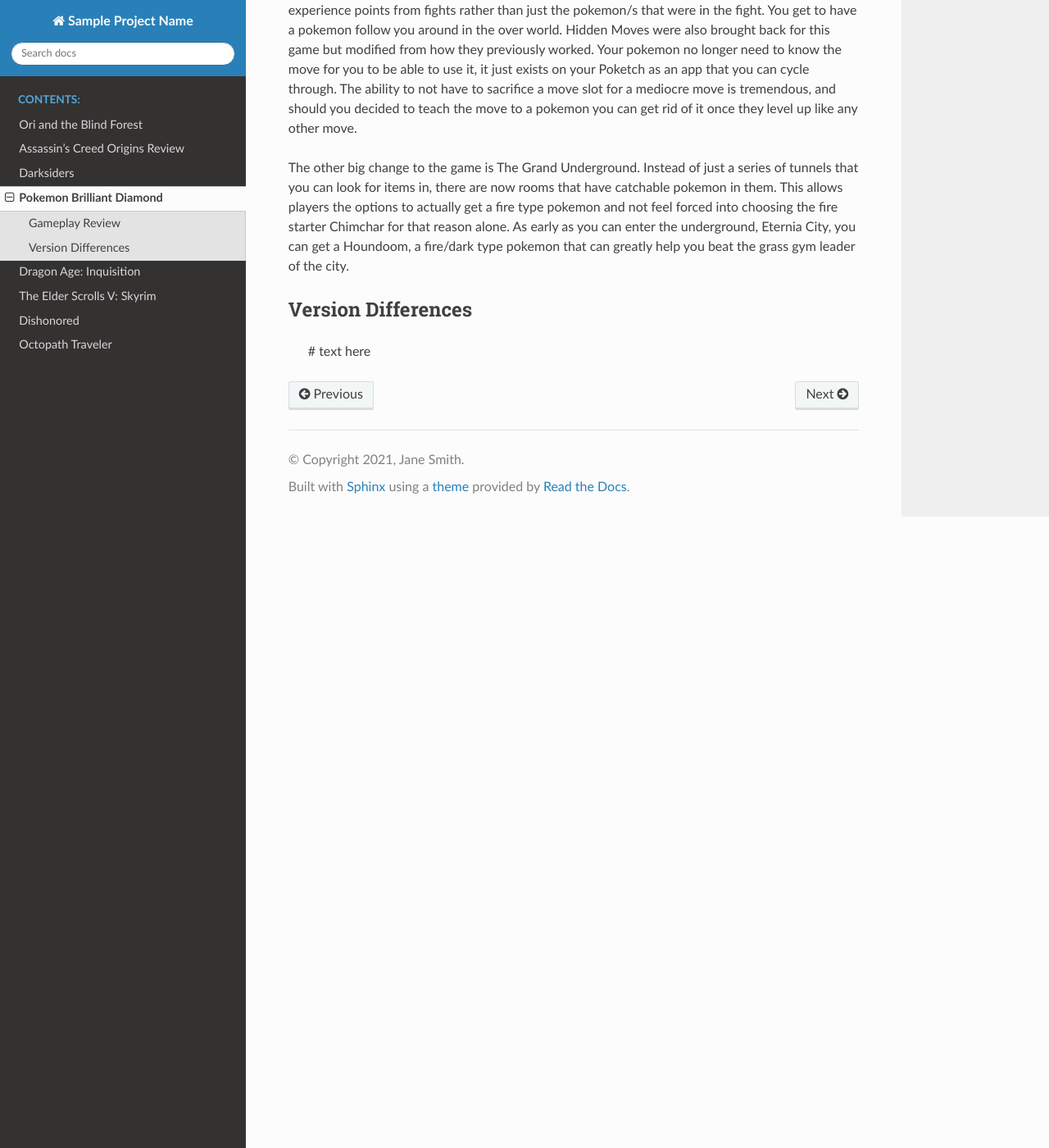
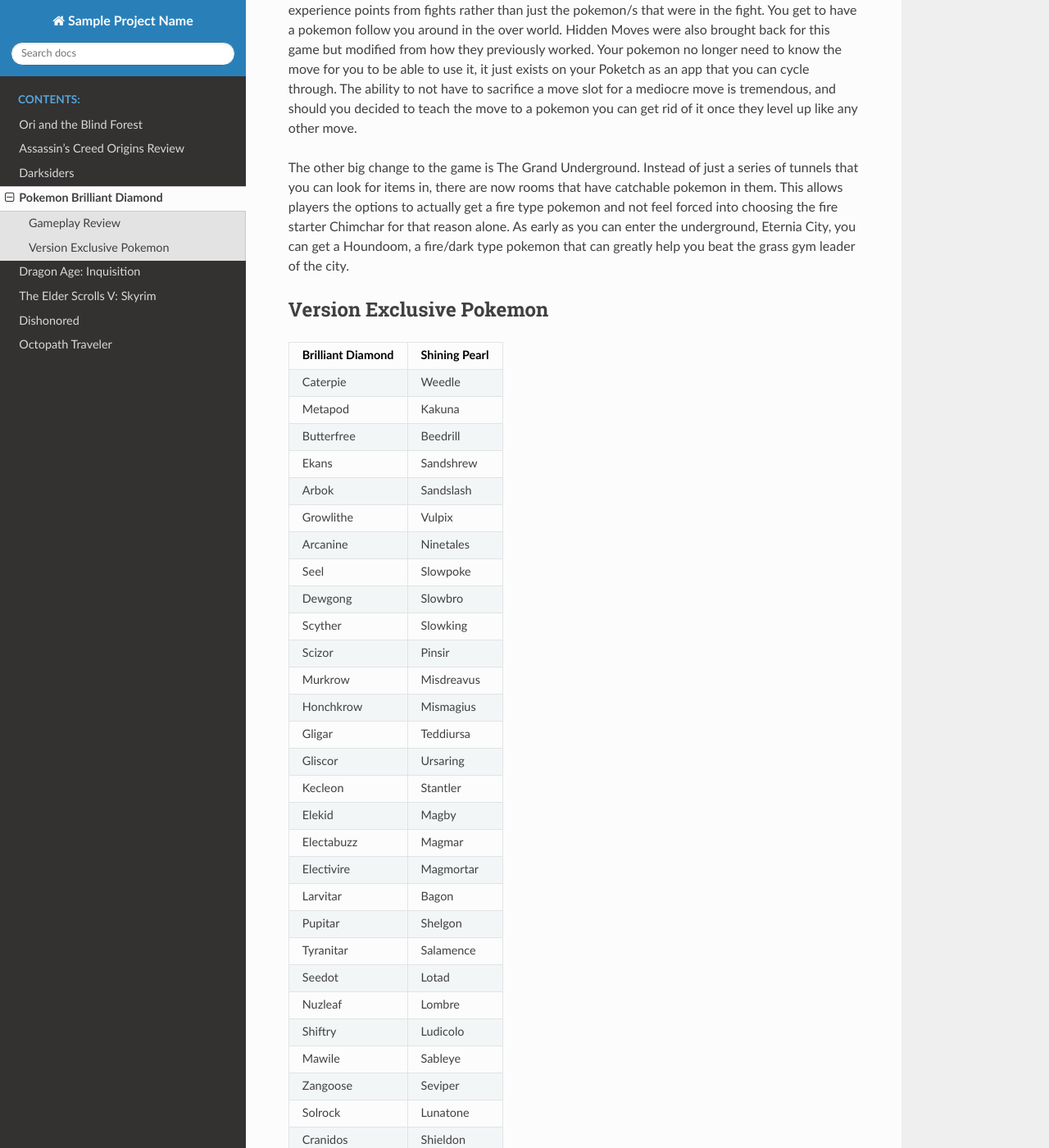
Before and after one commit to walkwitzpeter/video_game_review, a Sphinx documentation site: the page built from source/jacobs_games/pokemon_brilliant_diamond.rst, in a window 1280 px wide and 1400 px high, scrolled down 919 px. Shown: the whole window at 82% size. Built offline with Sphinx 7.4.7 and the Read the Docs theme 2.0.0, drawn with Linux system fonts in a browser that asks for light colours; some of the changed text lies outside the part shown.

Commit message:
P:BD table check

```diff
--- a/source/jacobs_games/pokemon_brilliant_diamond.rst
+++ b/source/jacobs_games/pokemon_brilliant_diamond.rst
@@ -36,7 +36,46 @@ reason alone. As early as you can enter the underground, Eternia City, you can
 get a Houndoom, a fire/dark type pokemon that can greatly help you beat the grass
 gym leader of the city.
 
-Version Differences
---------------------
+Version Exclusive Pokemon
+--------------------------
 
-    # text here
+================== ===================
+Brilliant Diamond  Shining Pearl
+================== ===================
+Caterpie            Weedle
+Metapod             Kakuna
+Butterfree          Beedrill
+Ekans               Sandshrew
+Arbok               Sandslash
+Growlithe           Vulpix
+Arcanine            Ninetales
+Seel                Slowpoke
+Dewgong             Slowbro
+Scyther             Slowking
+Scizor              Pinsir
+Murkrow             Misdreavus
+Honchkrow           Mismagius
+Gligar              Teddiursa
+Gliscor             Ursaring
+Kecleon             Stantler
+Elekid              Magby
+Electabuzz          Magmar
+Electivire          Magmortar
+Larvitar            Bagon
+Pupitar             Shelgon
+Tyranitar           Salamence
+Seedot              Lotad
+Nuzleaf             Lombre
+Shiftry             Ludicolo
+Mawile              Sableye
+Zangoose            Seviper
+Solrock             Lunatone
+Cranidos            Shieldon
+Ramparados          Bastiodon
+Stunky              Glameow
+Skuntank            Purugly
+Dialga              Palkia
+Suicune             Articuno
+Entei               Zapdos
+Raikou              Moltres
+================== ===================
```
